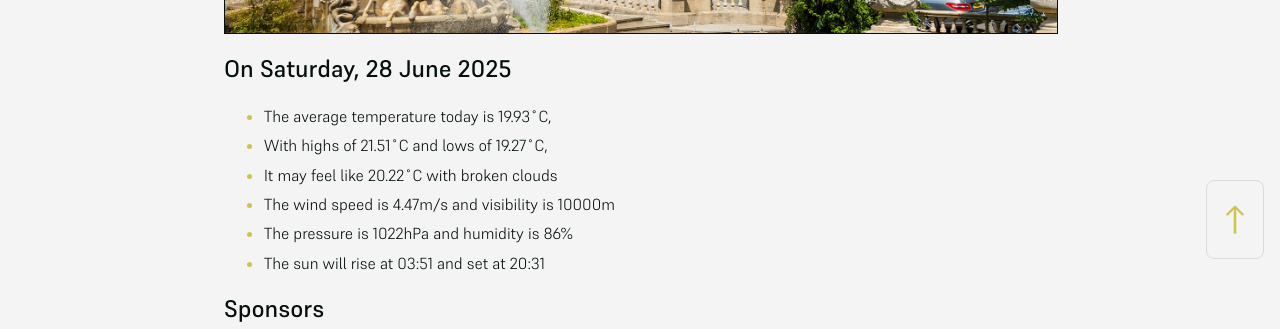
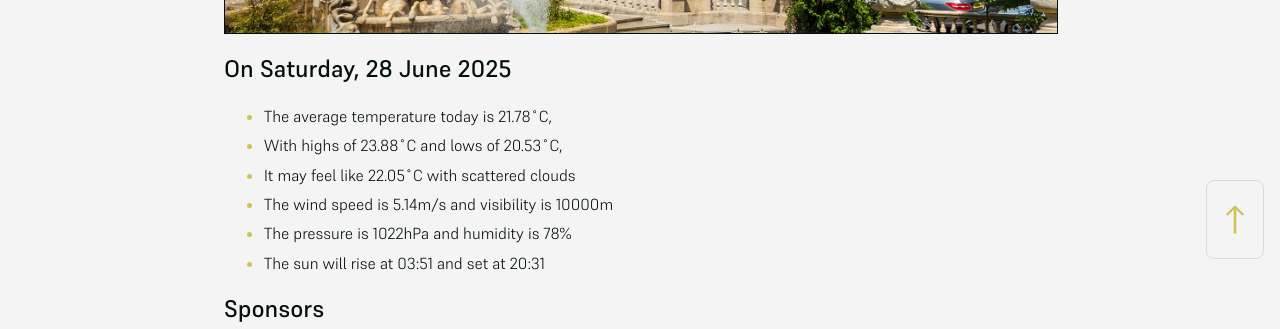
Before and after one commit to mat-0/cheltenham-open-data, a Jekyll site: the page built from index.md, in a window 1280 px wide. Shown: the part 625-954 px from the top of the page. Built offline with Jekyll 4.4.1, drawn with Linux system fonts in a browser that asks for light colours.

Commit message:
Updated 2025-06-28 08:58:00

```diff
--- a/index.md
+++ b/index.md
@@ -10,11 +10,11 @@ seo: Menu
 <!-- weather_marker starts -->
 ## On Saturday, 28 June 2025
 
-- The average temperature today is 19.93˚C,
-- With highs of 21.51˚C and lows of 19.27˚C,
-- It may feel like 20.22˚C with broken clouds
-- The wind speed is 4.47m/s and visibility is 10000m
-- The pressure is 1022hPa and humidity is 86%
+- The average temperature today is 21.78˚C,
+- With highs of 23.88˚C and lows of 20.53˚C,
+- It may feel like 22.05˚C with scattered clouds
+- The wind speed is 5.14m/s and visibility is 10000m
+- The pressure is 1022hPa and humidity is 78%
 - The sun will rise at 03:51 and set at 20:31
 
 <!-- weather_marker ends -->
```
Also changed, not shown: _data/flood.json (+5 -48 lines), _pages/fix-my-street.md (+6 -6 lines), _pages/news.md (+12 -12 lines).
